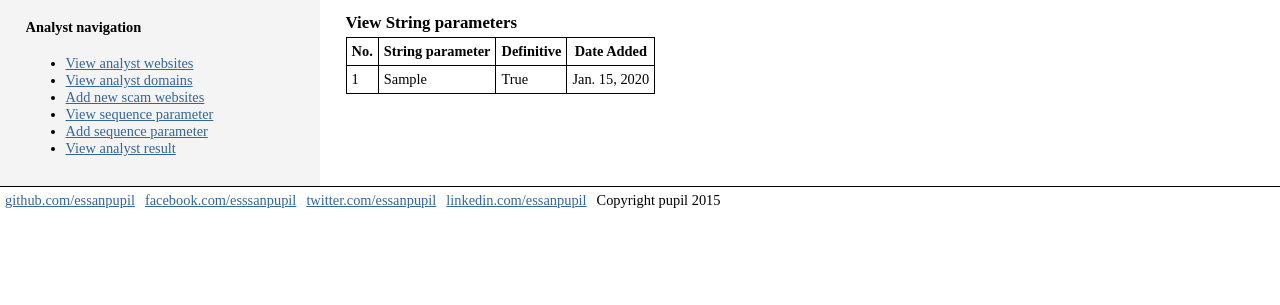
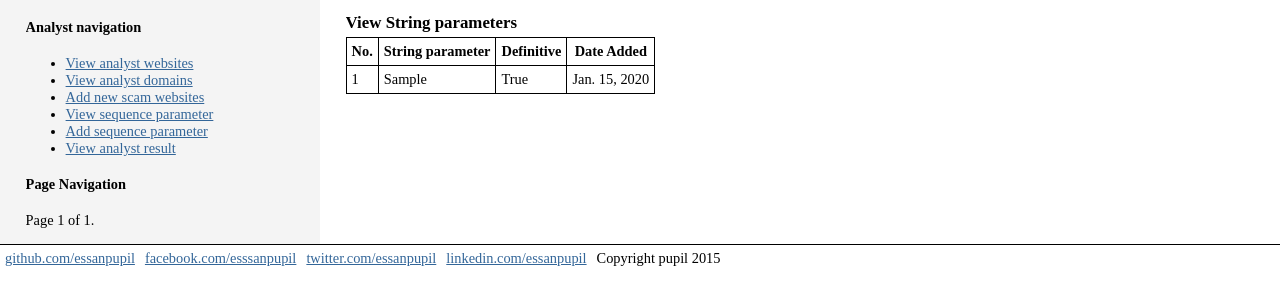
Before and after one commit to essanpupil/autowebsearch, a Django app: page /website_analyzer/view_sequence/ in a window 1280 px wide. Shown: the part 114-419 px from the top of the page. Run offline with Django 3.2, Linux system fonts and the light colour scheme; a user stored in the database is signed in; tables that the repository leaves empty hold one stand-in row (values such as "Sample post").

Commit message:
downgrade beautifulsoup4 to version 4.3, modify date and time display in views

```diff
--- a/search_extractor/google_search.py
+++ b/search_extractor/google_search.py
@@ -41,7 +41,7 @@ class GoogleSearch:
         self.request_page = requests.get(url)
         self.request_page.raise_for_status()
         self.current_html_page = self.request_page.text
-        soup = BeautifulSoup(self.current_html_page)
+        soup = BeautifulSoup(self.current_html_page, "html5lib")
         results = soup.find_all('a', class_=False)
         links = []  # store the final url of search result, 10 links
 
--- a/webscraper/WebSearch.py
+++ b/webscraper/WebSearch.py
@@ -35,7 +35,7 @@ class GoogleSearch:
         """method to download the html text of current page result"""
         startNumber = (page - 1) * 10
         self.pageRequest = requests.get("http://google.com/search", params={'query': self.query, 'start': startNumber})
-        soup = BeautifulSoup(self.pageRequest.text)
+        soup = BeautifulSoup(self.pageRequest.text, "html5lib")
         results = soup.find_all('a', class_=False)
         href_ls = []
         for target in results:
--- a/website_analyzer/analyzer_lib.py
+++ b/website_analyzer/analyzer_lib.py
@@ -124,6 +124,8 @@ def string_analysist(homepage):
                         webpage=webpage)
                 if extw.text_body == None:
                     crawl_website(extw.webpage.homepage)
+                else:
+                    continue
                 if parameter.sentence in extw.text_body:
                     StringAnalysist.objects.create(webpage=webpage,
                             parameter=parameter,
--- a/website_analyzer/templates/website_analyzer/analyze_website.html
+++ b/website_analyzer/templates/website_analyzer/analyze_website.html
@@ -31,6 +31,12 @@
         <th align="left">Whitelist status</th><td>{{ whitelist|yesno:"Yes, No, Unknown" }}</td>
     </tr>
     <tr>
+        <th align="left">Times analyzed</th><td>{{ times_analyzed }}</td>
+    </tr>
+    <tr>
+        <th align="left">Full crawl</th><td>{{ full_crawl }}</td>
+    </tr>
+    <tr>
         <th align="left" valign="top">List of webpages</th>
         <td>
             {% for web in webpages %}
--- a/website_analyzer/templates/website_analyzer/view_analyst_result.html
+++ b/website_analyzer/templates/website_analyzer/view_analyst_result.html
@@ -35,11 +35,11 @@
         <td><a href="{% url 'website_management:webpage_detail' result.webpage.id %}">
                 <span title="{{ result.webpage.url }}">
                     {{ result.webpage.url|truncatechars:60 }}</span></a></td>
-        <td>{{ result.time }}</td>
+        <td>{{ result.analyze_time|date:"H:i d-m-Y" }}</td>
         <td>{{ result.string_parameter }}</td>
         <td>{{ result.find }}</td>
         <td><a href="{% url 'website_analyzer:analyze_website' result.webpage.homepage_id %}">
-                Analyze website</a></td>
+                Analyze</a></td>
     </tr>
     {% empty %}
         <td> - </td>
--- a/website_analyzer/templates/website_analyzer/view_sequences.html
+++ b/website_analyzer/templates/website_analyzer/view_sequences.html
@@ -1,6 +1,22 @@
 {% extends 'base.html' %}
 {% block navigation %}
     {% include 'website_analyzer/analyst_nav.html' %}
+    <h4>Page Navigation</h4>
+<div class="pagination">
+    <span class="step-links">
+        {% if parameters.has_previous %}
+            <a href="?page={{ parameters.previous_page_number }}">previous</a>
+        {% endif %}
+
+        <span class="current">
+            Page {{ parameters.number }} of {{ parameters.paginator.num_pages }}.
+        </span>
+
+        {% if parameters.has_next %}
+            <a href="?page={{ parameters.next_page_number }}">next</a>
+        {% endif %}
+    </span>
+</div>
 {% endblock %}
 {% block content %}
 <h3>View String parameters</h3>
--- a/website_analyzer/views.py
+++ b/website_analyzer/views.py
@@ -50,6 +50,8 @@ def analyze_website(request, hp_id):
                'report': hp.extendhomepage.reported,
                'access': hp.extendhomepage.access,
                'whitelist': hp.extendhomepage.whitelist,
+               'full_crawl': hp.extendhomepage.full_crawled,
+               'times_analyzed': hp.extendhomepage.times_analyzed,
                'webpages': [],
                'params': []}
     for web in my_webpage:
@@ -251,7 +253,7 @@ def view_analyst_result(request):
         result_data = {'webpage': {'url': result.webpage.url,
                                    'id': result.webpage.id,
                                    'homepage_id': result.webpage.homepage.id},
-                       'time': result.time,
+                       'analyze_time': result.time,
                        'string_parameter': result.parameter,
                        'find': result.find}
         context['analyst_results'].append(result_data)
```
Also changed, not shown: requirements.txt (+14 -14 lines), webscraper/pagescraper.py (+4 -6 lines), requirement.txt (added), 1 other file.
